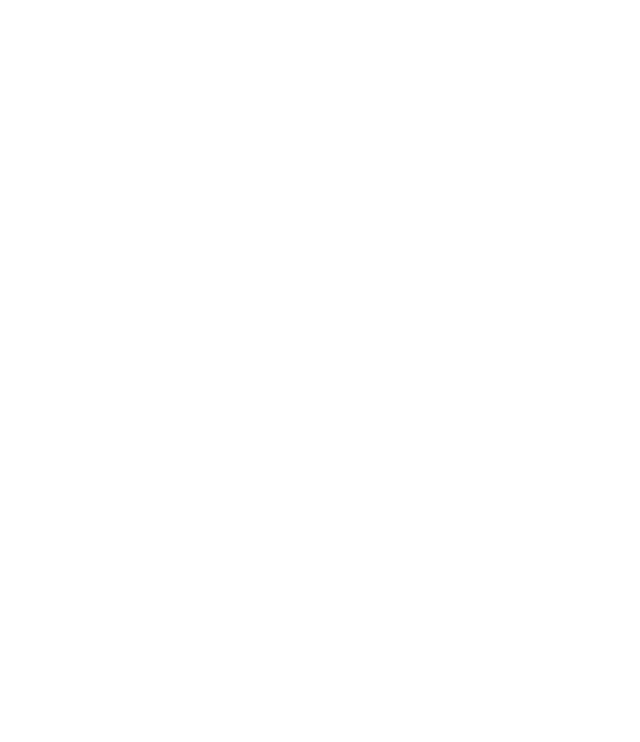
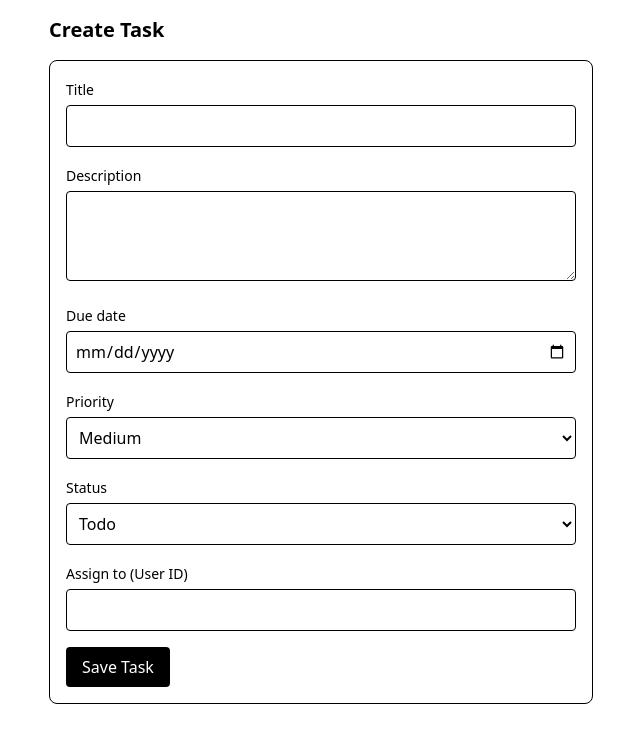
Before and after one commit to animesh156/Task-Management, a React app in the folder frontend/: page /tasks/create in a window 1280 px wide. Before the commit this address had no page. Shown: the top 742 px of the page, without its empty margins (319-959 px from the left). Built offline with nearby package versions, Linux system fonts and the light colour scheme; the HTML template or start-up script is replaced by a standard one.

Commit message:
feat: add task form & tested it successfully

```diff
--- a/frontend/src/App.tsx
+++ b/frontend/src/App.tsx
@@ -3,6 +3,8 @@
 import Register from "./pages/Register";
 import Dashboard from "./pages/Dashboard";
 import ProtectedRoute from "./routes/ProtectedRoute";
+import CreateTask from "./pages/CreateTask";
+
 
 export default function App() {
   return (
@@ -10,6 +12,7 @@
       <Routes>
         <Route path="/login" element={<Login />} />
         <Route path="/register" element={<Register />} />
+        <Route path="/tasks/create" element={<CreateTask />} />
 
         <Route
           path="/"
--- a/frontend/src/components/TaskForm.tsx
+++ b/frontend/src/components/TaskForm.tsx
@@ -1,27 +1,120 @@
 import { useForm } from "react-hook-form";
 import { zodResolver } from "@hookform/resolvers/zod";
-import { taskSchema, type TaskFormData } from "../validation/task.schema";
-import { createTask } from "../api/tasks.api";
+import {
+  taskSchema,
+  type TaskFormData,
+} from "../validation/task.schema";
 
-export default function TaskForm({ onSuccess }: any) {
-  const { register, handleSubmit, formState } =
-    useForm<TaskFormData>({
-      resolver: zodResolver(taskSchema),
-    });
+type Props = {
+  initialValues?: Partial<TaskFormData>;
+  onSubmit: (data: TaskFormData) => void;
+  loading?: boolean;
+};
 
-  const onSubmit = async (data: TaskFormData) => {
-    await createTask(data);
-    onSuccess();
-  };
+export default function TaskForm({
+  initialValues,
+  onSubmit,
+  loading,
+}: Props) {
+  const {
+    register,
+    handleSubmit,
+    formState: { errors },
+  } = useForm<TaskFormData>({
+    resolver: zodResolver(taskSchema),
+    defaultValues: {
+      status: "TODO",
+      priority: "MEDIUM",
+      ...initialValues,
+    },
+  });
 
   return (
-    <form onSubmit={handleSubmit(onSubmit)} className="space-y-3">
-      <input {...register("title")} className="border p-2 w-full" />
-      <textarea {...register("description")} className="border p-2 w-full" />
-      <input type="datetime-local" {...register("dueDate")} className="border p-2 w-full" />
+    <form
+      onSubmit={handleSubmit(onSubmit)}
+      className="space-y-4 bg-white p-4 rounded-lg border"
+    >
+      {/* Title */}
+      <div>
+        <label className="text-sm font-medium">Title</label>
+        <input
+          {...register("title")}
+          className="w-full border p-2 rounded mt-1"
+        />
+        {errors.title && (
+          <p className="text-xs text-red-500">
+            {errors.title.message}
+          </p>
+        )}
+      </div>
 
-      <button className="bg-black text-white w-full py-2 rounded">
-        Create Task
+      {/* Description */}
+      <div>
+        <label className="text-sm font-medium">Description</label>
+        <textarea
+          {...register("description")}
+          rows={3}
+          className="w-full border p-2 rounded mt-1"
+        />
+      </div>
+
+      {/* Due Date */}
+      <div>
+        <label className="text-sm font-medium">Due date</label>
+        <input
+          type="date"
+          {...register("dueDate")}
+          className="w-full border p-2 rounded mt-1"
+        />
+      </div>
+
+      {/* Priority */}
+      <div>
+        <label className="text-sm font-medium">Priority</label>
+        <select
+          {...register("priority")}
+          className="w-full border p-2 rounded mt-1"
+        >
+          <option value="LOW">Low</option>
+          <option value="MEDIUM">Medium</option>
+          <option value="HIGH">High</option>
+          <option value="URGENT">Urgent</option>
+        </select>
+      </div>
+
+      {/* Status */}
+      <div>
+        <label className="text-sm font-medium">Status</label>
+        <select
+          {...register("status")}
+          className="w-full border p-2 rounded mt-1"
+        >
+          <option value="TODO">Todo</option>
+          <option value="IN_PROGRESS">In Progress</option>
+          <option value="REVIEW">Review</option>
+          <option value="COMPLETED">Completed</option>
+        </select>
+      </div>
+
+      {/* Assigned To */}
+      <div>
+        <label className="text-sm font-medium">Assign to (User ID)</label>
+        <input
+          {...register("assignedToId")}
+          className="w-full border p-2 rounded mt-1"
+        />
+        {errors.assignedToId && (
+          <p className="text-xs text-red-500">
+            Invalid user ID
+          </p>
+        )}
+      </div>
+
+      <button
+        disabled={loading}
+        className="bg-black text-white px-4 py-2 rounded disabled:opacity-50"
+      >
+        {loading ? "Saving..." : "Save Task"}
       </button>
     </form>
   );
--- a/frontend/src/hooks/useTasks.ts
+++ b/frontend/src/hooks/useTasks.ts
@@ -1,5 +1,9 @@
-import { useQuery } from "@tanstack/react-query";
-import { fetchTasks, fetchOverdueTasks } from "../api/tasks.api";
+import { useQuery, useMutation, useQueryClient } from "@tanstack/react-query";
+import {
+  fetchTasks,
+  fetchOverdueTasks,
+  createTask,
+} from "../api/tasks.api";
 
 type TaskQueryParams = {
   view?: "assigned" | "created";
@@ -15,14 +19,35 @@
     )
   ) as TaskQueryParams;
 
-export const useTasks = (params: TaskQueryParams) =>
-  useQuery({
-    queryKey: ["tasks", params],
-    queryFn: () => fetchTasks(cleanParams(params)),
+/* -------------------- Queries -------------------- */
+
+export const useTasks = (params: TaskQueryParams) => {
+  const cleaned = cleanParams(params);
+
+  return useQuery({
+    queryKey: ["tasks", cleaned],
+    queryFn: () => fetchTasks(cleaned),
   });
+};
 
 export const useOverdueTasks = () =>
   useQuery({
     queryKey: ["tasks", "overdue"],
     queryFn: fetchOverdueTasks,
   });
+
+/* -------------------- Mutation -------------------- */
+
+export const useCreateTask = () => {
+  const queryClient = useQueryClient();
+
+  return useMutation({
+    mutationFn: createTask,
+    onSuccess: () => {
+      // 🔄 refresh all task lists
+      queryClient.invalidateQueries({
+        queryKey: ["tasks"],
+      });
+    },
+  });
+};
--- /dev/null
+++ b/frontend/src/pages/CreateTask.tsx
@@ -0,0 +1,25 @@
+import TaskForm from "../components/TaskForm";
+import { useCreateTask } from "../hooks/useTasks";
+import { useNavigate } from "react-router-dom";
+
+export default function CreateTask() {
+  const navigate = useNavigate();
+  const createTask = useCreateTask();
+
+  return (
+    <div className="max-w-xl mx-auto p-4">
+      <h1 className="text-xl font-semibold mb-4">Create Task</h1>
+
+      <TaskForm
+        loading={createTask.isPending}
+        onSubmit={async (data) => {
+          await createTask.mutateAsync({
+            ...data,
+            dueDate: new Date(data.dueDate).toISOString(),
+          });
+          navigate("/");
+        }}
+      />
+    </div>
+  );
+}
--- a/frontend/src/pages/Dashboard.tsx
+++ b/frontend/src/pages/Dashboard.tsx
@@ -5,6 +5,8 @@
 import TaskSkeleton from "../components/TaskSkeleton";
 import TaskTabs from "../components/TaskTabs";
 import TaskFilters from "../components/TaskFilters";
+import { Link } from "react-router-dom";
+
 
 export default function Dashboard() {
   const logout = useLogout();
@@ -38,6 +40,14 @@
       <div className="flex justify-between items-center mb-4">
         <h1 className="text-2xl font-bold">Dashboard</h1>
 
+       <div className="flex gap-3 items-center">
+  <Link
+    to="/tasks/create"
+    className="bg-black text-white px-4 py-2 rounded text-sm hover:bg-gray-800"
+  >
+    + Create Task
+  </Link>
+
   <button
     onClick={async () => {
       await logout.mutateAsync();
@@ -47,6 +57,8 @@
   >
     Logout
   </button>
+</div>
+
       </div>
 
       <TaskTabs tab={tab} setTab={setTab} />
```
Lines whose indentation alone changed are shown as unchanged.
